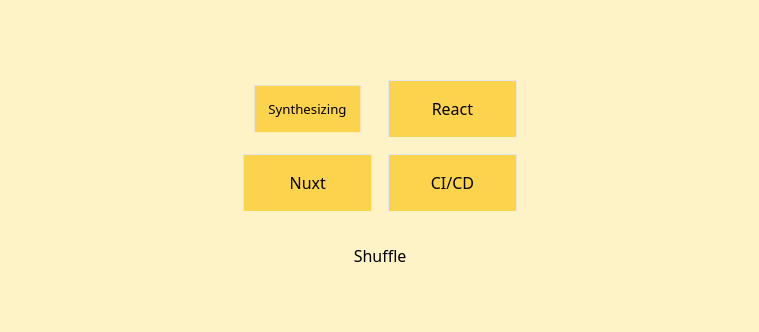
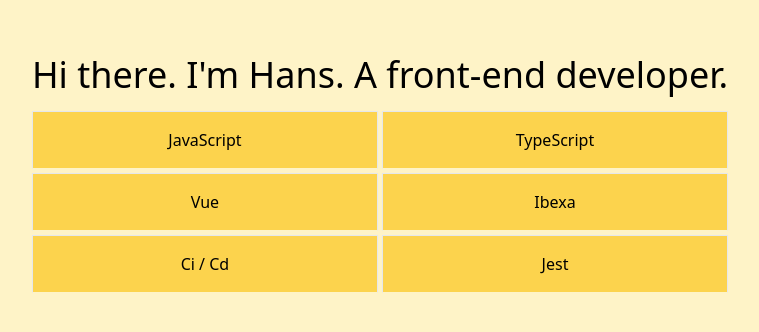
Before and after one commit to hansmaast/website, a Nuxt app: page / in a window 1280 px wide. Shown: the part 226-558 px from the top of the page, without its empty margins (260-1019 px from the left). Built offline with nearby package versions, Linux system fonts and the light colour scheme.

Commit message:
feat: add stagger options

```diff
--- a/app.vue
+++ b/app.vue
@@ -3,8 +3,20 @@ import { thingsIDo } from '~/data.js'
 </script>
 
 <template>
+  <NuxtRouteAnnouncer />
   <div class="bg-amber-100 w-dvw h-dvh grid gap-4 place-content-center place-items-center">
-    <NuxtRouteAnnouncer />
-    <GridSwitcher :items="thingsIDo" />
+    <h1 class="text-4xl">
+      Hi there. I'm Hans. A front-end developer.
+    </h1>
+    <GridSwitcher
+      :items="thingsIDo"
+      :options="{
+        intervalMs: 3000,
+        changeCount: 1,
+        displayCount: 6,
+        staggerCount: 6,
+        shuffleStaggerMs: 200,
+        staggerIntervalMs: 100 }"
+    />
   </div>
 </template>
--- a/components/GridSwitcher.vue
+++ b/components/GridSwitcher.vue
@@ -4,34 +4,28 @@ import { useRandomizer } from '~/composables/useRandomizer'
 
 const { items, options, cols } = withDefaults(defineProps<{
   items: string[]
-  options?: Partial<RandomizerOptions>
+  options: RandomizerOptions
   cols?: number
 }>(), {
   cols: 2,
 })
-const { visibleItems, randomizeVisibleItems } = useRandomizer<typeof items[0]>(items, options)
+const { visibleItems } = useRandomizer<typeof items[0]>(items, options)
 </script>
 
 <template>
   <TransitionGroup
     tag="figure"
+    :class="`grid gap-1 w-full h-full`"
     name="bounce"
-    :class="`grid gap-4 w-full h-full`"
   >
     <span
-      v-for="item in visibleItems"
+      v-for="(item) in visibleItems"
       :key="item"
       class="bg-amber-300 text-center p-4 border border-b-amber-100  flex items-center justify-center"
     >
       {{ item }}
     </span>
   </TransitionGroup>
-  <button
-    class="mt-4"
-    @click="randomizeVisibleItems"
-  >
-    Shuffle
-  </button>
 </template>
 
 <style scoped>
@@ -39,7 +33,7 @@ figure {
   grid-template-columns: repeat(v-bind(cols), 1fr);
 }
 .bounce-enter-active {
-  animation: bounce-in 0.6s;
+  animation: bounce-in 0.35s;
 }
 .bounce-leave-active {
   animation: bounce-in 0.6s reverse;
@@ -52,7 +46,7 @@ figure {
     transform: scale(1);
   }
   50% {
-    transform: scale(0.5);
+    transform: scale(0.75);
   }
   100% {
     transform: scale(1);
--- a/composables/useRandomizer.ts
+++ b/composables/useRandomizer.ts
@@ -2,13 +2,27 @@ import type { UnwrapRefSimple } from '@vue/reactivity'
 import { getRandomItems } from '~/utils/getRandomItems'
 import { getUniqueIndex } from '~/utils/getUniqueIndex'
 import { getDifference } from '~/utils/getDifference'
+import { sleep } from '~/utils/sleep'
 
-type Options = { displayCount: number, changeCount: number, intervalMs: number }
-export type { Options as RandomizerOptions }
+type Options = {
+  displayCount: number
+  changeCount: number
+  intervalMs: number
+  staggerCount: number
+  staggerIntervalMs: number
+  shuffleStaggerMs: number
+}
 
-const defaultOptions: Options = { displayCount: 4, changeCount: 1, intervalMs: 1000 }
+const defaultOptions: Options = {
+  displayCount: 4,
+  changeCount: 1,
+  intervalMs: 1000,
+  staggerCount: 3,
+  staggerIntervalMs: 100,
+  shuffleStaggerMs: 150,
+}
 
-export function useRandomizer<T>(items: T[], options?: Partial<Options>) {
+function useRandomizer<T>(items: T[], options: Options) {
   options = { ...defaultOptions, ...options }
 
   if (items.length <= options.displayCount)
@@ -21,47 +35,69 @@ export function useRandomizer<T>(items: T[], options?: Partial<Options>) {
 
   const visibleItems = ref<T[]>(getRandomItems(items, displayCount))
 
-  let previouslyDisplayedItems: T[] = visibleItems.value.slice() as T[]
-
   let insertedIndexes: number[] = []
   const getAndUpdateUniqueIndex = (): number => {
     if (insertedIndexes.length === displayCount)
-      insertedIndexes = insertedIndexes.slice(-changeCount)
+      insertedIndexes = []
     const uniqueIndex = getUniqueIndex(insertedIndexes, displayCount)
     insertedIndexes.push(uniqueIndex)
     return uniqueIndex
   }
 
+  let previouslyDisplayedItems: T[] = visibleItems.value.slice() as T[]
+  const updateVisibleItems = (newItem: T) => {
+    const uniqueIndex = getAndUpdateUniqueIndex()
+    const newVisibleItems = visibleItems.value.toSpliced(uniqueIndex, 1, newItem as UnwrapRefSimple<T>)
+    if (previouslyDisplayedItems.length === items.length)
+      previouslyDisplayedItems = newVisibleItems as T[]
+    else
+      previouslyDisplayedItems.push(newItem)
+    visibleItems.value = newVisibleItems
+  }
+
   const getRemainingItems = (): T[] => {
     let remainingItems = getDifference(items, previouslyDisplayedItems)
-    if (remainingItems.length < changeCount!)
+    if (remainingItems.length < changeCount)
       remainingItems = getDifference(items, visibleItems.value as T[])
     return remainingItems
   }
 
   const randomizeVisibleItems = () => {
     const remainingItems = getRemainingItems()
-    getRandomItems(remainingItems, changeCount!).forEach((newItem) => {
-      const uniqueIndex = getAndUpdateUniqueIndex()
-      const newVisibleItems = visibleItems.value.toSpliced(uniqueIndex, 1, newItem as UnwrapRefSimple<T>)
-      if (previouslyDisplayedItems.length === items.length)
-        previouslyDisplayedItems = newVisibleItems as T[]
-      else
-        previouslyDisplayedItems.push(newItem)
-      visibleItems.value = newVisibleItems
-    })
+    getRandomItems(remainingItems, changeCount).forEach(updateVisibleItems)
   }
 
-  const setAndClearInterval = () => {
-    if (intervalMs! <= 0)
-      return
-    const interval = setInterval(randomizeVisibleItems, intervalMs)
-    onBeforeUnmount(() => {
-      clearInterval(interval)
-    })
+  const constructDelay = async () => {
+    if (!options.staggerCount || !options.staggerIntervalMs) return
+    for (let i = 0; i < options.staggerCount; i++) {
+      randomizeVisibleItems()
+      await sleep((options.staggerIntervalMs + ((i * 0.5) * options.shuffleStaggerMs)) || 0)
+    }
   }
 
-  onMounted(setAndClearInterval)
+  const handleRandomization = async () => {
+    if (options.staggerCount && options.staggerIntervalMs)
+      await constructDelay()
+    else
+      randomizeVisibleItems()
+  }
+
+  let interval: NodeJS.Timeout
+  const handleMount = async () => {
+    await handleRandomization()
+    if (intervalMs <= 0)
+      return
+    else
+      interval = setInterval(handleRandomization, intervalMs)
+  }
+
+  const handleUnmount = () => clearInterval(interval)
+
+  onMounted(handleMount)
+  onBeforeUnmount(handleUnmount)
 
   return { visibleItems, randomizeVisibleItems }
 }
+
+export { useRandomizer }
+export type { Options as RandomizerOptions }
--- a/data.ts
+++ b/data.ts
@@ -1,27 +1,45 @@
 export const thingsIDo: string[] = [
-  'Coding',
-  'Biking',
-  'Synthesizing',
   'JavaScript',
   'TypeScript',
+  'Html',
+  'Css',
+  'Sass',
+  'Tailwind',
   'Vue',
   'React',
-  'HTML',
-  'CSS',
-  'Sass',
-  'Tailwind',
+  'Nuxt',
+  'Next',
   'Git',
   'GitHub',
   'GitLab',
   'Bitbucket',
+  'Ci / Cd',
+  'Jira',
   'Workflows',
-  'CI/CD',
   'Unit Testing',
   'Vitest',
-  'Nuxt',
+  'Jest',
   'Bash',
   'Automation',
-  'Chillin',
-  'Learning',
-  'Earnin',
+  'Node.js',
+  'Express',
+  'Cms',
+  'Headless',
+  'Sanity',
+  'Ibexa',
+  'Npm',
+  'Yarn',
+  'Bun',
+  'Vite',
+  'Webpack',
+  'Zustand',
+  'Redux',
+  'Pinia',
+  'Pwa',
+  'ESlint',
+  'Commitlint',
+  'Husky',
+  'Communication',
+  'Collaboration',
+
 ]
--- /dev/null
+++ b/utils/sleep.ts
@@ -0,0 +1 @@
+export const sleep = (ms: number) => new Promise(resolve => setTimeout(resolve, ms))
```
